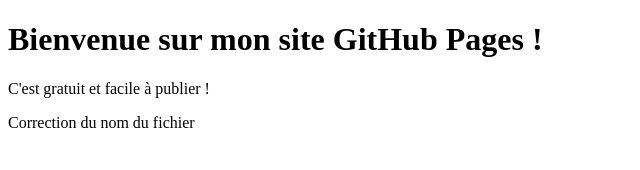
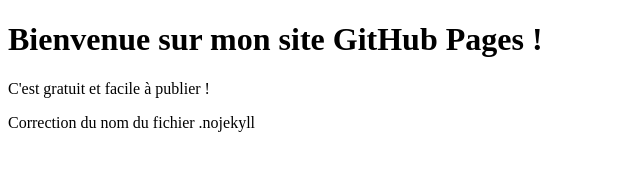
Before and after one commit to Ramiadamahefa/Ramiadamahefa.github.io., a plain HTML site: page index.html in a window 1280 px wide. Shown: the full height of the page, 0-640 px from the left. Drawn offline with Linux system fonts and the light colour scheme.

Commit message:
Update index.html

```diff
--- a/index.html
+++ b/index.html
@@ -9,3 +9,4 @@
 </body>
 </html>
 Correction du nom du fichier
+.nojekyll
```
